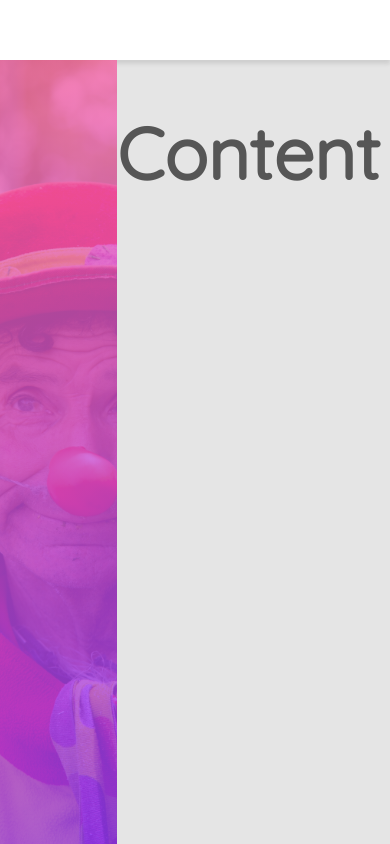
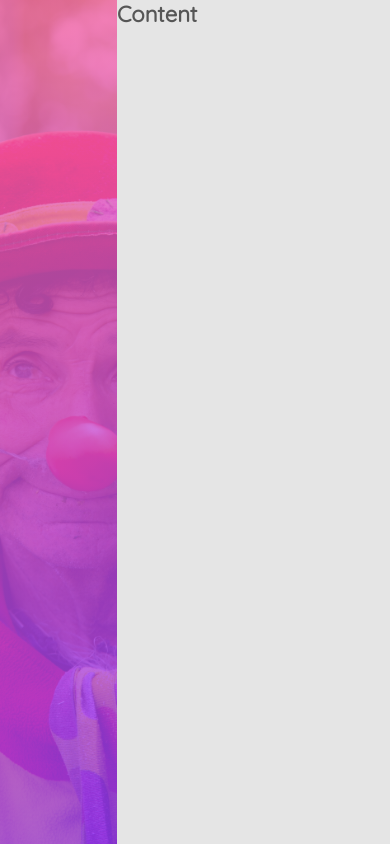
Before and after one commit to gsb6/entertainers-schedule, a React (Create React App) app: page / in a window 390 px wide. Built offline with nearby package versions, Linux system fonts and the light colour scheme.

Commit message:
responsive header

```diff
--- a/src/layout/Header.tsx
+++ b/src/layout/Header.tsx
@@ -1,10 +1,21 @@
 import React from 'react';
 import styled from 'styled-components';
 
+import { devices } from '../style/devices';
+
 const Container = styled.header`
+  width: 100%;
   height: 60px;
   background: #fff;
   box-shadow: 0px 4px 4px rgba(0, 0, 0, 0.1);
+
+  @media ${devices.laptopL} {
+    height: 40px;
+  }
+
+  @media ${devices.tablet} {
+    display: none;
+  }
 `;
 
 const Header:React.FC = () => <Container />
--- /dev/null
+++ b/src/style/devices.ts
@@ -0,0 +1,20 @@
+const size = {
+  mobileS: '320px',
+  mobileM: '375px',
+  mobileL: '425px',
+  tablet: '768px',
+  laptop: '1024px',
+  laptopL: '1440px',
+  desktop: '2560px'
+}
+
+export const devices = {
+  mobileS: `(max-width: ${size.mobileS})`,
+  mobileM: `(max-width: ${size.mobileM})`,
+  mobileL: `(max-width: ${size.mobileL})`,
+  tablet: `(max-width: ${size.tablet})`,
+  laptop: `(max-width: ${size.laptop})`,
+  laptopL: `(max-width: ${size.laptopL})`,
+  desktop: `(max-width: ${size.desktop})`,
+  desktopL: `(max-width: ${size.desktop})`
+};
--- a/src/style/global.ts
+++ b/src/style/global.ts
@@ -1,13 +1,32 @@
 import { createGlobalStyle } from 'styled-components';
-import clownImage from '../assets/humberto-chavez-7MZclz4GQE8-unsplash.jpg';
 
 const GlobalStyle = createGlobalStyle`
   * {
+    margin: 0;
+    padding: 0;
+    outline: 0;
     box-sizing: border-box;
   }
 
+  html {
+    font-size: 62.5%;
+  }
+
+  html, body {
+    font-family: Quicksand;
+    text-rendering: optimizeLegibility;
+    -webkit-font-smoothing: antialiased;
+  }
+
   html, body, #root {
+    min-width: 320px;
     height: 100%;
+  }
+
+  body {
+    background-color: #e5e5e5;
+    color: #565656;
+    font-size: 1.6rem;
   }
 
   #root {
@@ -15,28 +34,8 @@ const GlobalStyle = createGlobalStyle`
     flex-direction: column;
   }
 
-  body {
-    margin: 0;
-    background-color: #e5e5e5;
-    font-family: Quicksand, 'Segoe UI', Tahoma, Geneva, Verdana, sans-serif;
-    font-size: 36px;
-    color: #565656;
-  }
-
-  main {
-    flex: 1;
-    width: 30%;
-    max-width: 670px;
-    background: url(${clownImage});
-    background-size: cover;
-    background-position-x: center;
-    background-position-y: top;
-  }
-
-  article {
-    height: 100%;
-    background: linear-gradient(161.88deg, #FC66A4 0%, #993CFF 98.7%);
-    opacity: 0.8;
+  h1 {
+    font-size: 2.2rem;
   }
 `;
 
```
